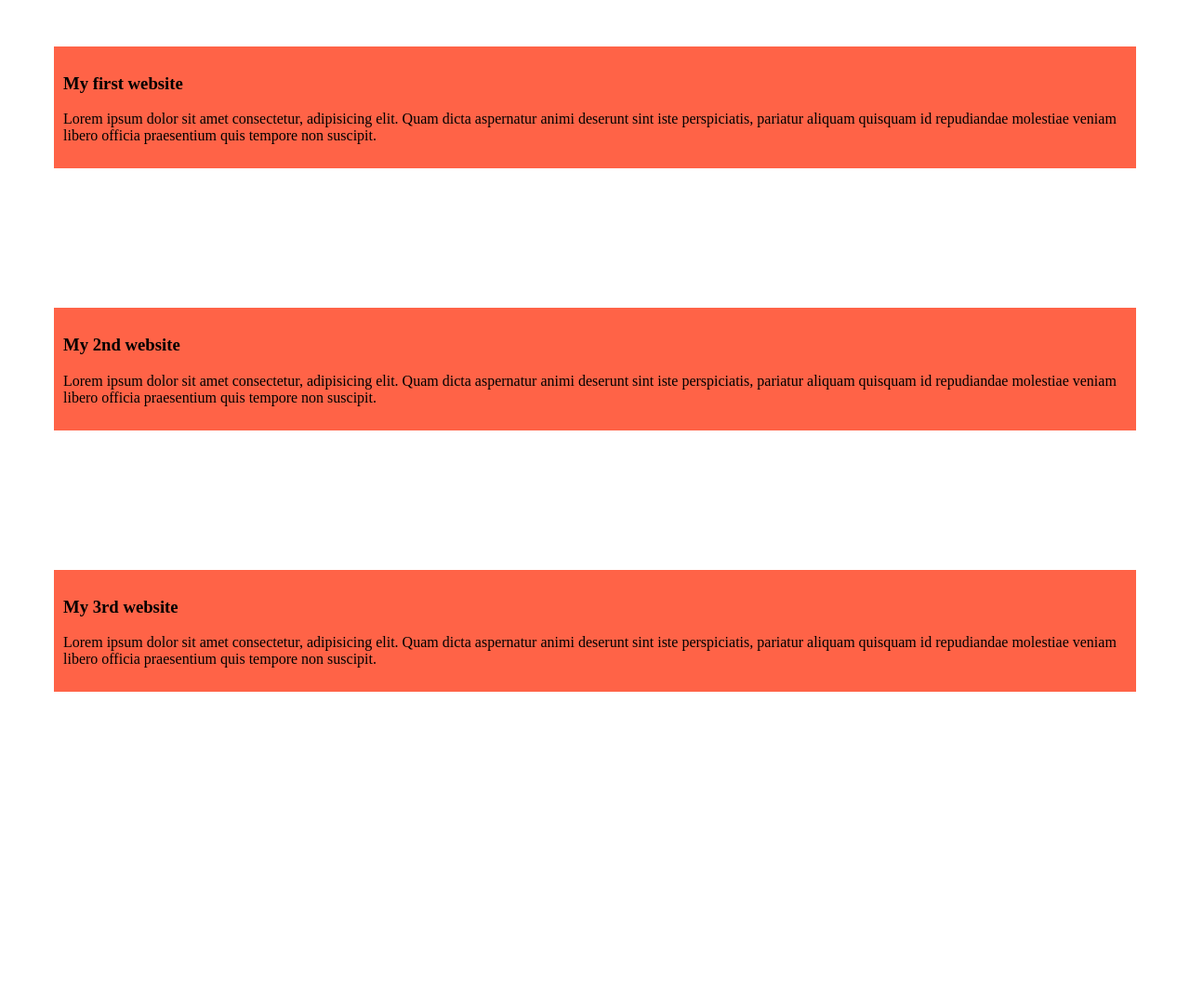
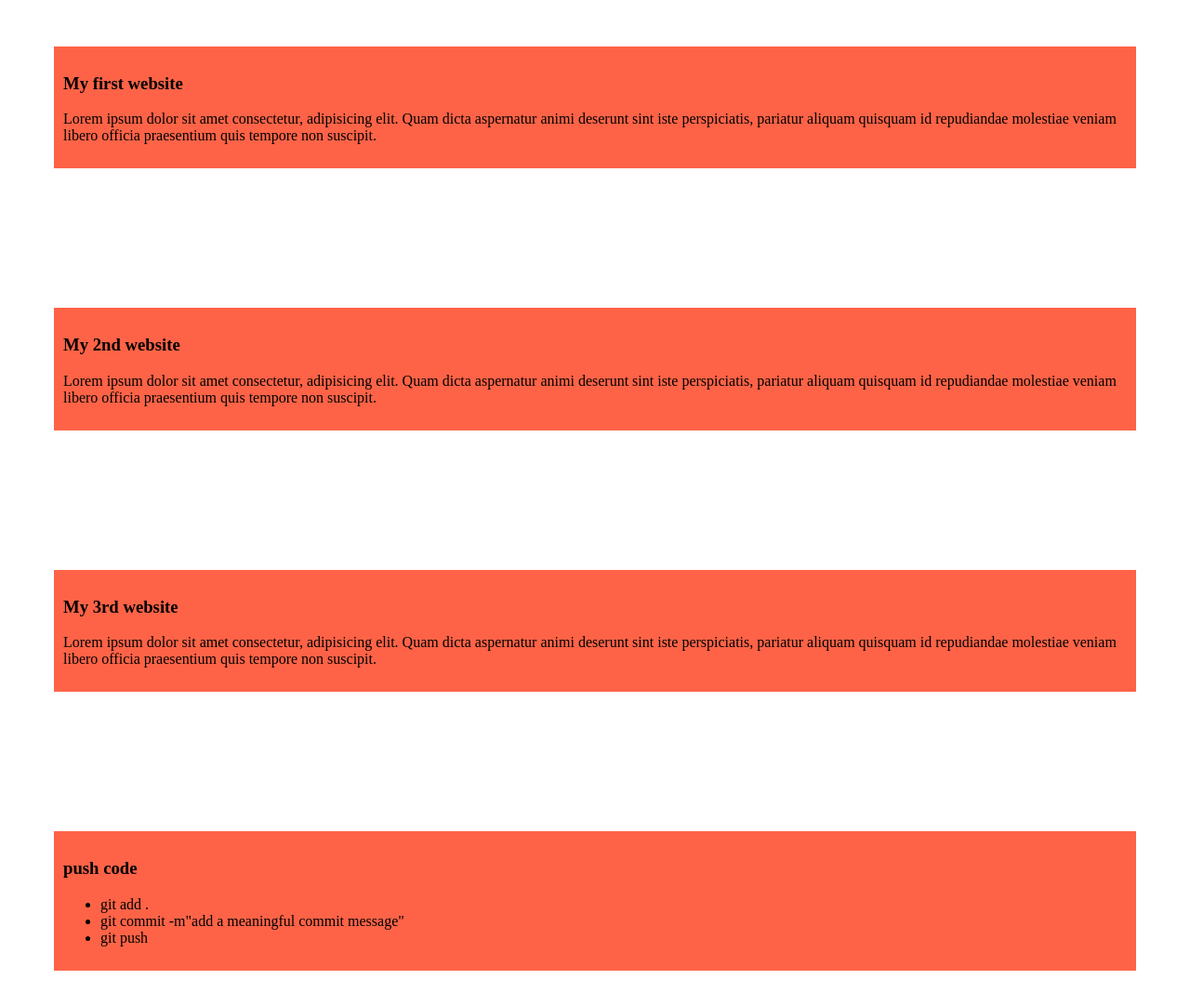
Before and after one commit to kamrul110/kamrul-github-report, a plain HTML site: page index.html in a window 1280 px wide. Shown: the whole page at 93% size. Before the commit the page ends 894 px from the top, so only its background shows below. Drawn offline with Linux system fonts and the light colour scheme.

Commit message:
add two blog line

```diff
--- a/index.html
+++ b/index.html
@@ -25,5 +25,13 @@
 
 
     </div>
+    <div>
+        <h3>push code</h3>
+        <ul>
+            <li>git add .</li>
+            <li>git commit -m"add a meaningful commit message"</li>
+            <li>git push</li>
+        </ul>
+    </div>
 </body>
 </html>
```
